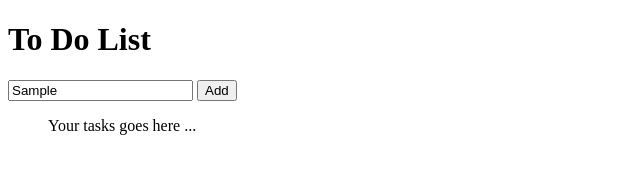
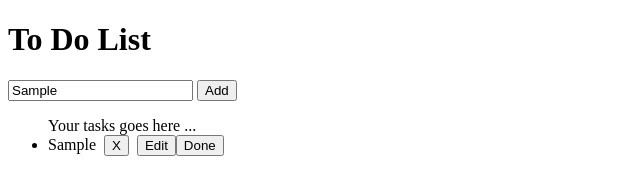
Before and after one commit to HyacinthMadel/it24a, a plain HTML site: page Documents/it24a_H/todolist.html in a window 1280 px wide. Both pictures are taken after typing "Sample" into the empty fields and a click on the button "Add". Shown: the whole page, without its empty margins (0-640 px from the left). Drawn offline with Linux system fonts and the light colour scheme.

Commit message:
revise code

```diff
--- a/Documents/it24a_H/todolist.html
+++ b/Documents/it24a_H/todolist.html
@@ -6,7 +6,8 @@
     <title>To Do List</title>
     <style>
         .done{
-            text.decoration:
+            text-decoration: line-through;
+            color: gray;
         }
     </style>
 </head>
@@ -53,12 +54,12 @@
 
         const taskSpan = document.createElement("span");
         taskSpan.textContent = taskText;
-        const editbtn = createEditButton(li,taskSpan);
-        li.appendChild(editBtn)
+        const editBtn = createEditButton(li,taskSpan);
+        li.appendChild(editBtn);
 
-        const donebtn = createDoneButton(taskSpan){
-            li.appendChild
-        }
+        const doneBtn = createDoneButton(taskSpan);
+        li.appendChild(doneBtn);
+
     }
 
     function createDeleteButton(li){
@@ -78,8 +79,8 @@
         console.log("handleDeleteClick() called ->", li.textContent.replace("X","").trim(),Date());
     }
 
-    function createDeleteButton(li,taskSpan){
-        const editBtn = Document.createElement("button");
+    function createEditButton(li,taskSpan){
+        const editBtn = document.createElement("button");
         editBtn.textContent = "Edit";
         editBtn.className = "edit-btn";
         editBtn.style.marginLeft = "8px";
@@ -91,31 +92,32 @@
 
     function handleEditClick(li){
         const currentText = li.firstChild.textContent.trim();
-        console.log("handleEditClick() -> current:", currentText, Date());
+        console.log("handleEditClick() -> current:",currentText, Date());
 
         const newText = prompt("Edit your task: ", currentText);
 
-        if(newText !== null && newText.trim() !==""){
+        if(newText !== null && newText.trim() !== ""){
             li.firstChild.textContent = newText.trim();
-            console.log("handleEditClick() -> updated to: ", newText.trim(), Date());
+            console.log("handleEditClick() -> updated to: ",newText.trim(), Date());
         } else {
-            console.log("handleEdirClick() -> no changes made");
+            console.log("handleEditClick() -> no changes made");
         }
     }
 
-    function cretaeDoneButton(){
+    function createDoneButton(taskSpan){
         const doneBtn = document.createElement("button");
-        done.textContent = "Done";
-        doneBtn.onClick = () =>{
+        doneBtn.textContent = "Done";
+        doneBtn.onclick = () =>{
             const li= taskSpan.parentElement;
+            console.log(li);
 
             taskSpan.classList.add("done");
 
-            const buttons = li.querySelectorAll("buton");
-            buttons.forEach(btn=>btn.remove());
+            const buttons = li.querySelectorAll("buttons");
 
-            console.log("task completed", taskSpan.textContent, Date());
+            console.log("Task completed", taskSpan.textContent, Date());
         }
+        return doneBtn;
     }
 
 
```
